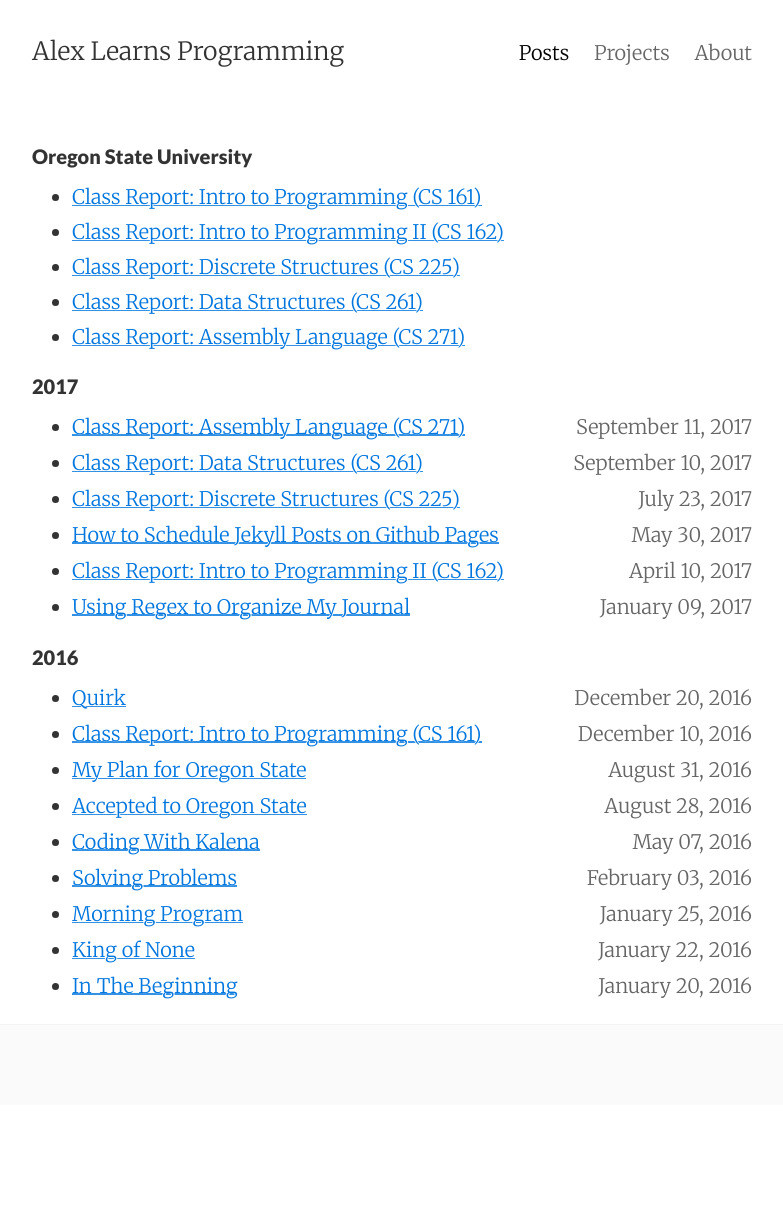
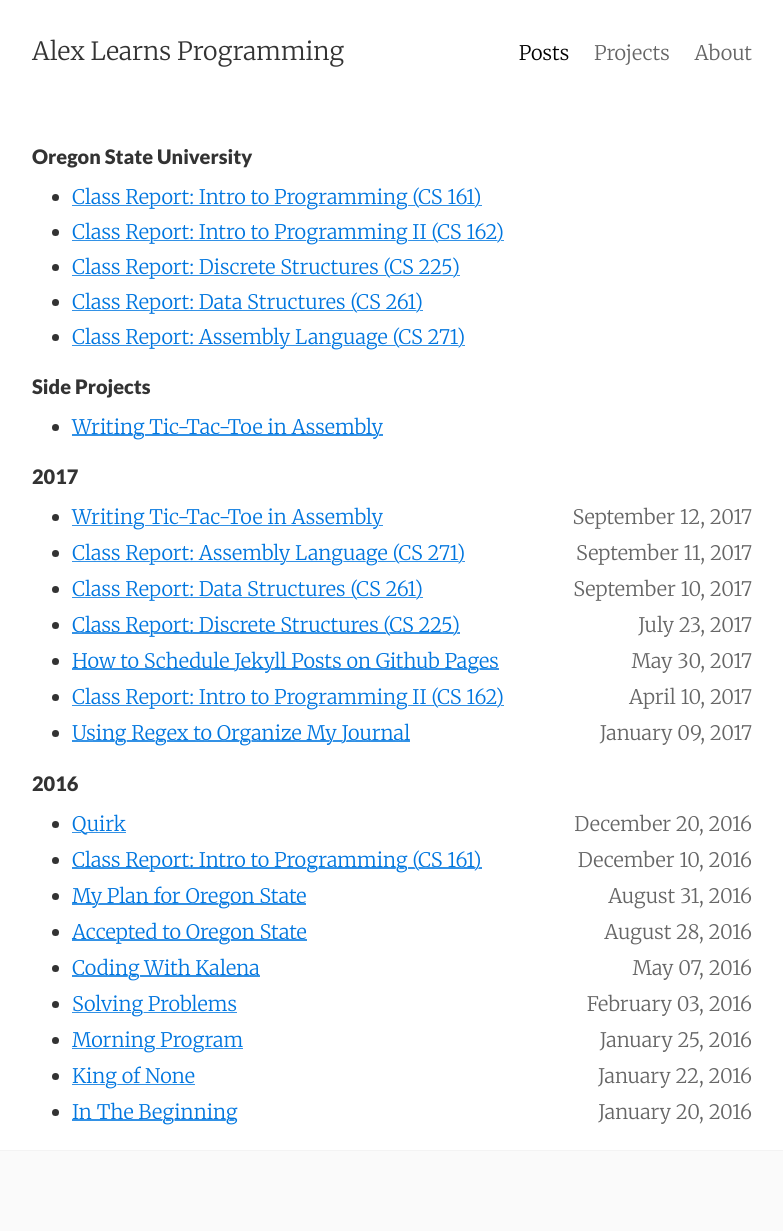
Before and after one commit to alxmjo/code, a Jekyll site: the page built from posts.html, in a window 1280 px wide. Shown: the whole page, without its empty margins (248-1031 px from the left). Built offline with Jekyll 4.4.1, drawn with Linux system fonts in a browser that asks for light colours; before the commit the page ends 1105 px from its top, so only the background shows below that; some of the changed lines change nothing that is shown.

Commit message:
new post

````diff
--- a/_config.yml
+++ b/_config.yml
@@ -34,7 +34,7 @@
 redcarpet:
   extensions: ['smart', 'tables', 'with_toc_data']
 permalink:    /:title/
-paginate:     3
+paginate:     5
 future: false
 show_drafts: false
 sass:
--- /dev/null
+++ b/_posts/2017-09-12-writing-tic-tac-toe-in-assembly.markdown
@@ -0,0 +1,72 @@
+---
+layout: post
+title: "Writing Tic-Tac-Toe in Assembly"
+date: 2017-09-12T08:35:05-07:00
+image: /images/assemblyTicTacToe.png
+summary: After finishing a course at Oregon State in Assembly language, I used the language to write a two-player tic-tac-toe game. Here's how it went.
+permalink: tic-tac-toe-assembly
+category: "Side Projects"
+tags: newsletter
+---
+
+![assembly tic tac toe](/images/assemblyTicTacToe.png)
+
+A few weeks back I had coffee with Chris Bartlo, a computer science teacher at Wilson High School. He said that when one of his students is learning a new programming language he counsels them to use it to write tic-tac-toe. The rules of the game are simple and don't change from language to language, so creating the game makes for a good exercise in loops, input validation, and other language features.
+
+After finishing [a course](osu-cs271-class-report) on Assembly (MASM, specifically) this summer at Oregon State, I decided to put Chris's advice to use and write tic-tac-toe in Assembly.
+
+### Sharing the Work
+
+Before I'd started on the project I had (what seemed like) a brilliant idea. Why not ask other students in the class if they'd like to participate? We could break out the project into a few different parts and then share our code via a git repository. I invited others to take part but soon realized that writing tic-tac-toe in Assembly is not exactly the kind of side project that would get people excited. Maybe if I solicited help writing a web server instead? Or maybe a Photoshop clone?
+
+![web server in assembly](/images/webServerAssembly.png)
+*After I finished the project and shared it with other students via Slack, someone posted this meme. Not far off!*
+
+Seriously, though, I'll definitely keep inviting people to work with me on these side projects. Group work in classes always feels forced, but maybe working together on something outside of class won't, and might provide some valuable experience.
+
+### Solving Problems
+
+I began by putting pencil to paper and trying to imagine what procedures I'd need to complete the program. I can't say emphasize enough how much more helpful it is to start with paper when programming. This isn't a new idea, of course, but it was front-of-mind for me because I'd recently finished rereading "[Steal Like an Artist](https://austinkleon.com/steal/)" by Austin Kleon. If you haven't read it, do!
+
+The procedures I settled on implementing were:
+- printIntro
+- clearBoard
+- printBoard
+- chooseSquare
+- checkWinner
+- processWinner
+- processCats
+- switchPlayer
+- printOutro
+
+Some of these might've been more easily implemented as macros, but I wanted to practice writing procedures. I also wanted to practice passing parameters on the system stack. The only variables in the program that weren't passed on the stack were strings.
+
+The first problem I knew I'd encounter was how to allow a user to choose a square in which to place an X or an O. As I was writing this as a command-line game, there would be no pointing and clicking with a cursor. I settled on numbering each square, 1 through 9. That way the user could just look at the board and input a number in order to select their square. This also facilitated error checking — all I had to do was see if a number was between 1 and 9.
+
+But what should the board be? I decided to make it an array of bytes with line feeds and carriage returns to form new lines. This allowed specific bytes to correspond to specific squares on the board. For example, square 1 corresponds to byte 30, square 2 corresponds to byte 38, and so on. This gave me specific locations to place X's and O's and also to check for runs (three consecutive X's or O's).
+
+Here's what the board ended up looking like:
+
+```
+Welcome to TicTacToessembly!
+
+ 1      |2      |3
+        |       |
+        |       |
+ -------+-------+-------
+ 4      |5      |6
+        |       |
+        |       |
+ -------+-------+-------
+ 7      |8      |9
+        |       |
+        |       |
+```
+
+### Wrapping Up
+
+The entire program is just under 700 lines long. There were a few parts where duplicating code was more straightforward than increased customization, so I suppose it would've been possible to shorten it.
+
+There was a period of time after I'd finished sketching out the design and before I'd started coding when I thought, 'Ugh, this is going to take forever.' I was pleasantly surprised that I was able to finish it in just a few days working a couple of hours a day.
+
+You can see the final code for the program [here](https://github.com/alxmjo/TicTacToe-Assembly/blob/master/TicTacToe-Assembly/TicTacToe.asm).
````
Also changed, not shown: images/assemblyTicTacToe.png (added), images/webServerAssembly.png (added).
